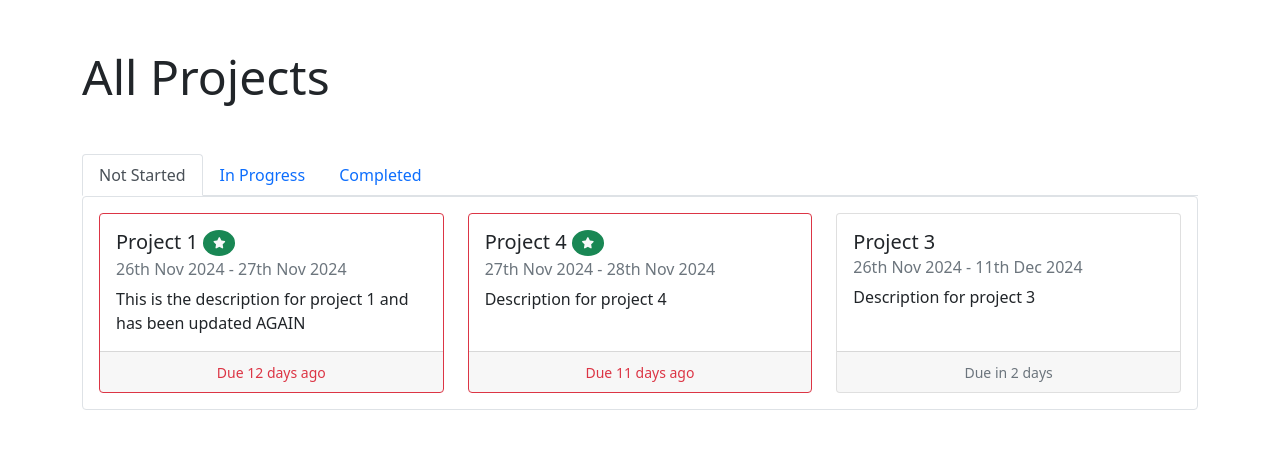
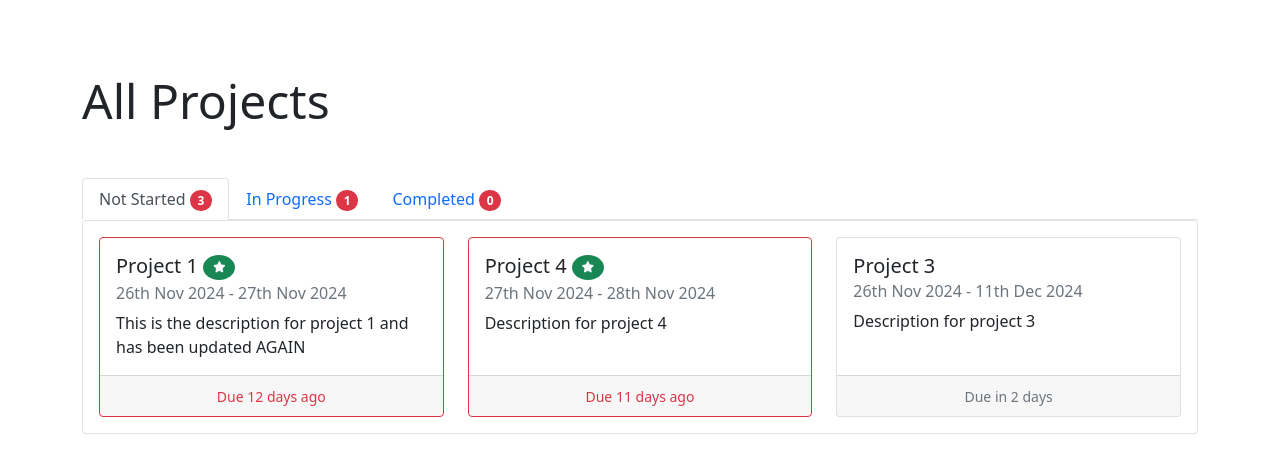
Before and after one commit to jodi-curtis/project-management, a Django app: page /project/ in a window 1280 px wide. Shown: the part 58-509 px from the top of the page. Run offline with Django 5.2, Linux system fonts and the light colour scheme; a user stored in the database is signed in; data comes from the database, SQL or seed files in the repository; both versions use the stored data as it was after the commit; some libraries are stand-ins or nearby versions.

Commit message:
Show count of project types

```diff
--- a/projects/templates/projects/base.html
+++ b/projects/templates/projects/base.html
@@ -70,14 +70,16 @@
 
 
 
-
-        {% if messages %}
+        <div class="container pt-4">
+            {% if messages %}
             {% for message in messages %}
                 <div class="alert alert-{{ message.tags }}">
                     {{ message }}
                 </div>
             {% endfor %}
         {% endif %}
+        </div>
+
         {% block content %}{% endblock %}
     </div>
 
--- a/projects/templates/projects/home.html
+++ b/projects/templates/projects/home.html
@@ -35,13 +35,13 @@
             <h3 class="mb-4">My Projects</h3>
             <ul class="nav nav-tabs" id="projectsTabs" role="tablist">
                 <li class="nav-item" role="presentation">
-                    <button class="nav-link active" id="not-started-tab" data-bs-toggle="tab" data-bs-target="#notstarted" type="button" role="tab" aria-controls="notstarted" aria-selected="true">Not Started</button>
+                    <button class="nav-link active" id="not-started-tab" data-bs-toggle="tab" data-bs-target="#notstarted" type="button" role="tab" aria-controls="notstarted" aria-selected="true">Not Started <span class="badge rounded-pill bg-danger">{{ not_started_count }}</span></button>
                 </li>
                 <li class="nav-item" role="presentation">
-                    <button class="nav-link" id="in-progress-tab" data-bs-toggle="tab" data-bs-target="#inprogress" type="button" role="tab" aria-controls="inprogress" aria-selected="false">In Progress</button>
+                    <button class="nav-link" id="in-progress-tab" data-bs-toggle="tab" data-bs-target="#inprogress" type="button" role="tab" aria-controls="inprogress" aria-selected="false">In Progress <span class="badge rounded-pill bg-danger">{{ in_progress_count }}</span></button>
                 </li>
                 <li class="nav-item" role="presentation">
-                    <button class="nav-link" id="completed-tab" data-bs-toggle="tab" data-bs-target="#completed" type="button" role="tab" aria-controls="completed" aria-selected="false">Completed</button>
+                    <button class="nav-link" id="completed-tab" data-bs-toggle="tab" data-bs-target="#completed" type="button" role="tab" aria-controls="completed" aria-selected="false">Completed <span class="badge rounded-pill bg-danger">{{ completed_count }}</span></button>
                 </li>
             </ul>
 
--- a/projects/templates/projects/project_list.html
+++ b/projects/templates/projects/project_list.html
@@ -5,13 +5,13 @@
 
         <ul class="nav nav-tabs" id="projectsTabs" role="tablist">
             <li class="nav-item" role="presentation">
-                <button class="nav-link active" id="not-started-tab" data-bs-toggle="tab" data-bs-target="#notstarted" type="button" role="tab" aria-controls="notstarted" aria-selected="true">Not Started</button>
+                <button class="nav-link active" id="not-started-tab" data-bs-toggle="tab" data-bs-target="#notstarted" type="button" role="tab" aria-controls="notstarted" aria-selected="true">Not Started <span class="badge rounded-pill bg-danger">{{ not_started_count }}</span></button>
             </li>
             <li class="nav-item" role="presentation">
-                <button class="nav-link" id="in-progress-tab" data-bs-toggle="tab" data-bs-target="#inprogress" type="button" role="tab" aria-controls="inprogress" aria-selected="false">In Progress</button>
+                <button class="nav-link" id="in-progress-tab" data-bs-toggle="tab" data-bs-target="#inprogress" type="button" role="tab" aria-controls="inprogress" aria-selected="false">In Progress <span class="badge rounded-pill bg-danger">{{ in_progress_count }}</span></button>
             </li>
             <li class="nav-item" role="presentation">
-                <button class="nav-link" id="completed-tab" data-bs-toggle="tab" data-bs-target="#completed" type="button" role="tab" aria-controls="completed" aria-selected="false">Completed</button>
+                <button class="nav-link" id="completed-tab" data-bs-toggle="tab" data-bs-target="#completed" type="button" role="tab" aria-controls="completed" aria-selected="false">Completed <span class="badge rounded-pill bg-danger">{{ completed_count }}</span></button>
             </li>
         </ul>
 
--- a/projects/views.py
+++ b/projects/views.py
@@ -49,6 +49,12 @@ class ProjectListView(LoginRequiredMixin, ListView):
         context['not_started_projects'] = not_started_projects
         context['in_progress_projects'] = in_progress_projects
         context['completed_projects'] = completed_projects
+
+        context['not_started_count'] = len(not_started_projects)
+        context['in_progress_count'] = len(in_progress_projects)
+        context['completed_count'] = len(completed_projects)
+
+
 
         return context
 
@@ -228,6 +234,9 @@ def home(request):
         'total_tasks': total_tasks,
         'completed_tasks': completed_tasks,
         'completed_percentage': round(completed_percentage, 2),
-        'total_time_message': total_time_message
+        'total_time_message': total_time_message,
+        'not_started_count' : len(not_started_projects),
+        'in_progress_count' : len(in_progress_projects),
+        'completed_count' : len(completed_projects),
     }
     return render(request, 'projects/home.html', context)
```
Also changed, not shown: db.sqlite3.
